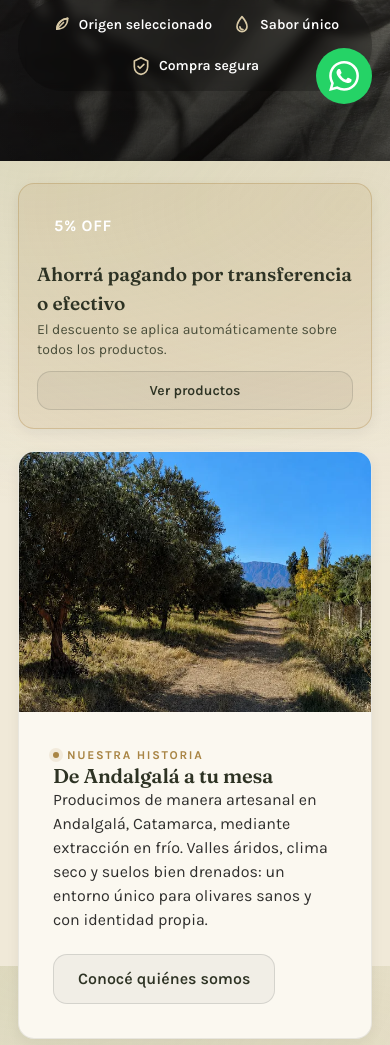
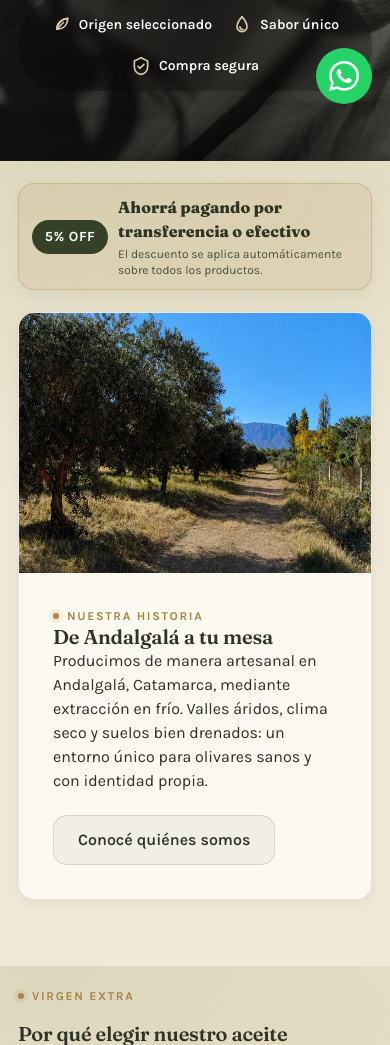
Before and after one commit to tomascalomino/rasel_ecommerce_2, a Django app: page / in a window 390 px wide. Shown: the part 722-1767 px from the top of the page. Run offline with Django 5.2, Linux system fonts and the light colour scheme; data that the repository does not hold is empty; parts of the project's set-up code (start-up, migrations or seed data) failed here and were passed over.

Commit message:
Compactar aviso de descuento

```diff
--- a/static/css/site.css
+++ b/static/css/site.css
@@ -1829,7 +1829,7 @@ textarea:focus {
 }
 
 .offline-payment-note > strong {
-  color: var(--olive);
+  color: var(--text);
   font-family: var(--font-serif);
   font-size: 18px;
   white-space: nowrap;
@@ -1842,10 +1842,10 @@ textarea:focus {
   min-height: 28px;
   padding: 4px 9px;
   border-radius: 999px;
-  background: var(--olive);
+  background: #344126;
   color: #fff;
-  font-size: 12px;
-  font-weight: 800;
+  font-size: 13px;
+  font-weight: 900;
   letter-spacing: .04em;
   white-space: nowrap;
 }
@@ -2015,7 +2015,7 @@ textarea:focus {
 }
 
 .payment-discount-row {
-  color: var(--olive);
+  color: var(--text);
   border-radius: 10px;
   background: var(--gold-soft);
   padding-inline: 10px !important;
@@ -2026,12 +2026,12 @@ textarea:focus {
 }
 
 .payment-discount-hint {
-  color: var(--olive);
+  color: var(--text);
   font-weight: 600;
 }
 
 .payment-discount-total {
-  color: var(--olive);
+  color: var(--text);
   background: var(--gold-soft);
 }
 
@@ -2368,18 +2368,21 @@ textarea:focus {
 /* Transferencia y efectivo: beneficio comercial siempre disponible */
 .offline-home-banner {
   display: grid;
-  grid-template-columns: auto minmax(0, 1fr) auto;
-  align-items: center;
-  gap: 22px;
-  padding: 18px 22px;
+  grid-template-columns: auto minmax(0, 1fr);
+  align-items: center;
+  gap: 14px;
+  width: min(100%, 760px);
+  margin-inline: auto;
+  padding: 11px 15px;
   border-color: rgba(169, 133, 69, .34);
   background: var(--gold-soft);
+  box-shadow: 0 5px 14px rgba(46, 51, 36, .06);
 }
 
 .discount-badge-large {
-  min-width: 92px;
-  min-height: 48px;
-  font-size: 16px;
+  min-width: 76px;
+  min-height: 34px;
+  font-size: 14px;
 }
 
 .offline-home-banner-copy {
@@ -2390,16 +2393,16 @@ textarea:focus {
 }
 
 .offline-home-banner-copy strong {
-  color: var(--olive);
+  color: var(--text);
   font-family: var(--font-serif);
-  font-size: 19px;
-  font-weight: 600;
+  font-size: 16px;
+  font-weight: 700;
 }
 
 .offline-home-banner-copy span {
   color: var(--text-2);
-  font-size: 14px;
-  line-height: 1.45;
+  font-size: 12px;
+  line-height: 1.35;
 }
 
 /* ── Home: banda de origen (foto de olivar + historia) ── */
@@ -2427,13 +2430,7 @@ textarea:focus {
 @media (max-width: 768px) {
   .offline-home-banner {
     grid-template-columns: auto minmax(0, 1fr);
-    gap: 16px;
-  }
-
-  .offline-home-banner .btn {
-    grid-column: 1 / -1;
-    justify-self: stretch;
-    text-align: center;
+    gap: 12px;
   }
 
   .mp-home-banner {
@@ -2473,17 +2470,13 @@ textarea:focus {
   }
 
   .offline-home-banner {
-    grid-template-columns: 1fr;
+    grid-template-columns: auto minmax(0, 1fr);
     gap: 10px;
-    padding: 18px;
+    padding: 11px 13px;
   }
 
   .discount-badge-large {
     justify-self: start;
-  }
-
-  .offline-home-banner .btn {
-    grid-column: auto;
   }
 
   .mp-payment-note {
--- a/templates/home.html
+++ b/templates/home.html
@@ -113,7 +113,6 @@
     <strong>Ahorrá pagando por transferencia o efectivo</strong>
     <span>El descuento se aplica automáticamente sobre todos los productos.</span>
   </div>
-  <a class="btn btn-small" href="{% url 'shop:product_list' %}">Ver productos</a>
 </section>
 
 <div class="spacer"></div>
```
Also changed, not shown: docs/CHANGELOG.md.
